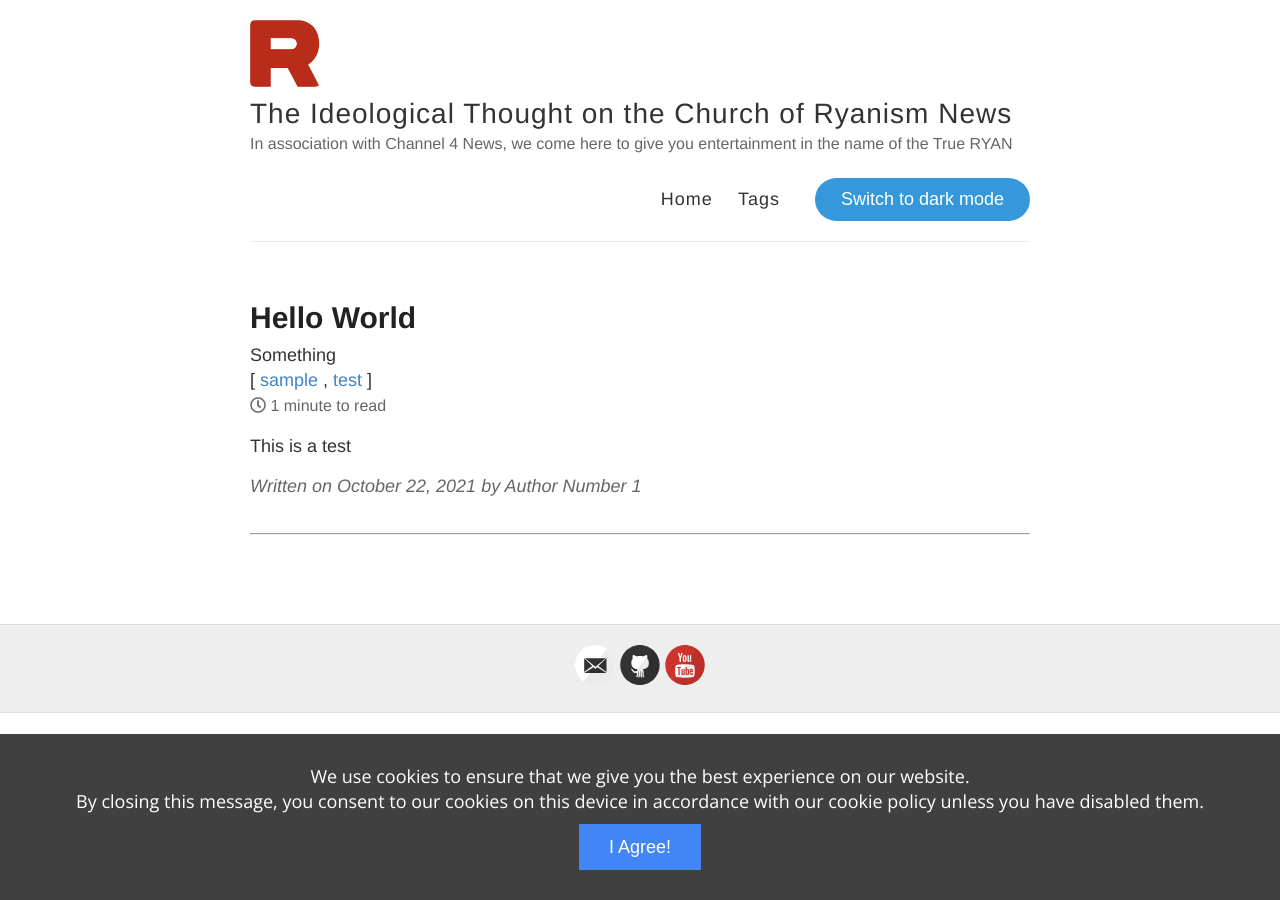
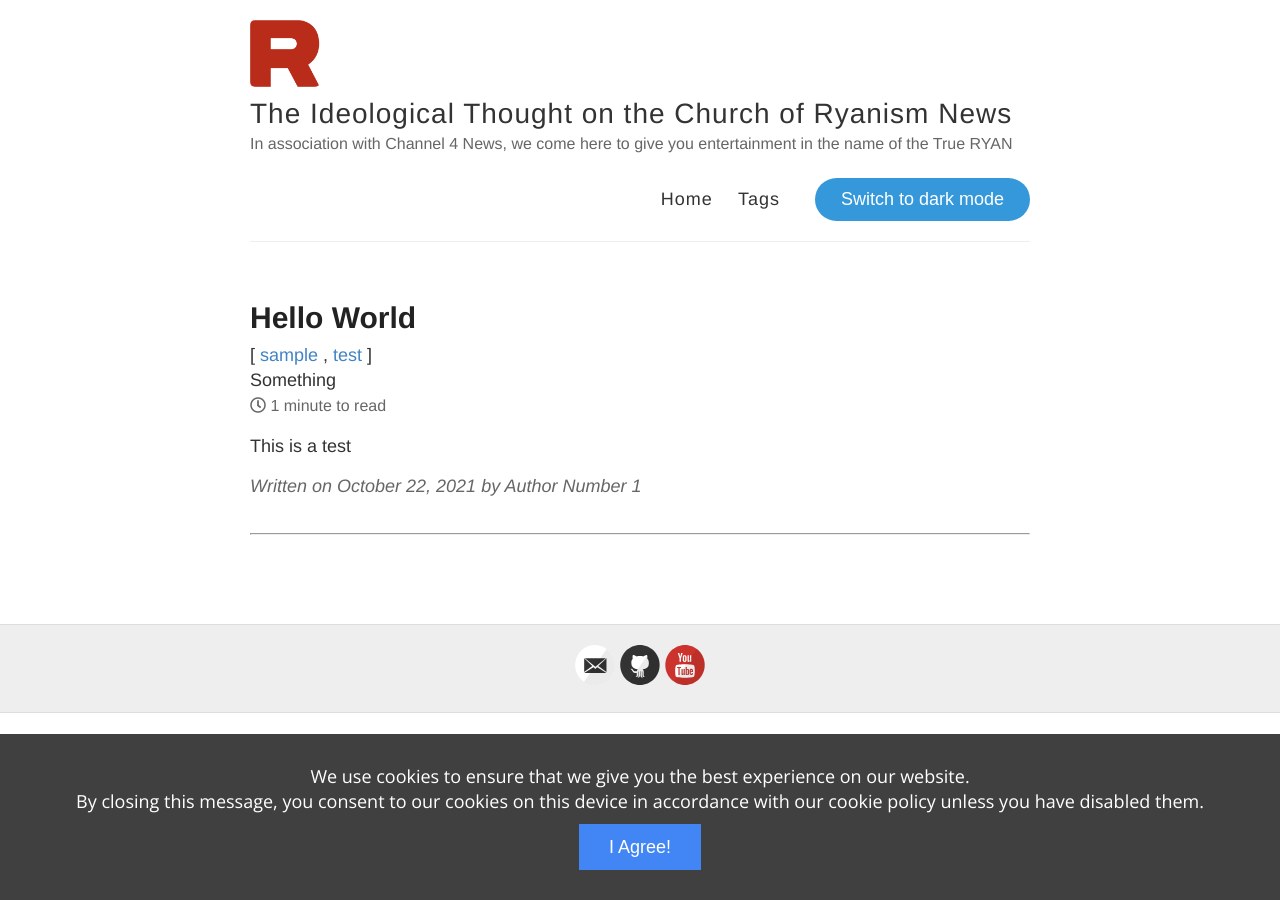
Before and after one commit to churchofryanism/blog.ryanism.org, a Jekyll site: the page built from _posts/2021-10-22-Hello-World.md, in a window 1280 px wide. Built offline with Jekyll 4.4.1, drawn with Linux system fonts in a browser that asks for light colours; comment, search, counter and statistics services are not loaded.

Commit message:
Update post.html
Co-Authored-By: PiSaucer <33438654+pisaucer@users.noreply.github.com>

```diff
--- a/_layouts/post.html
+++ b/_layouts/post.html
@@ -4,7 +4,6 @@ layout: default
 
 <article class="post">
     <h1 style="margin: 0px;">{{ page.title }}</h1>
-	<p style="margin: 0px;">{{ page.description }}</p>
     {% if page.tags %}
     [
     {% for tag in page.tags %}
@@ -16,6 +15,7 @@ layout: default
     ]
     <br>
     {% endif %}
+    <p style="margin: 0px;">{{ page.description }}</p>
     <span style="color: #666;font-size: 16px;">{% include reading_time.html text=content %}</span>
 
     <div class="entry">
```
